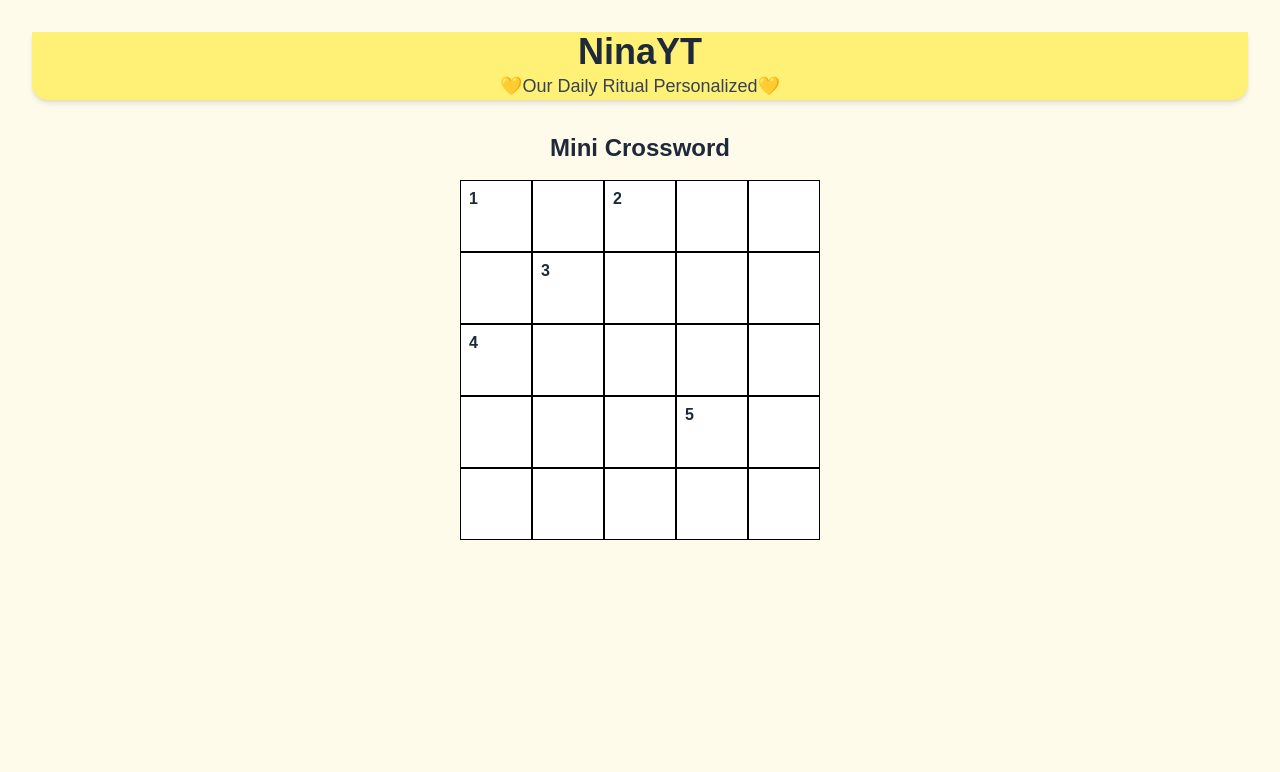
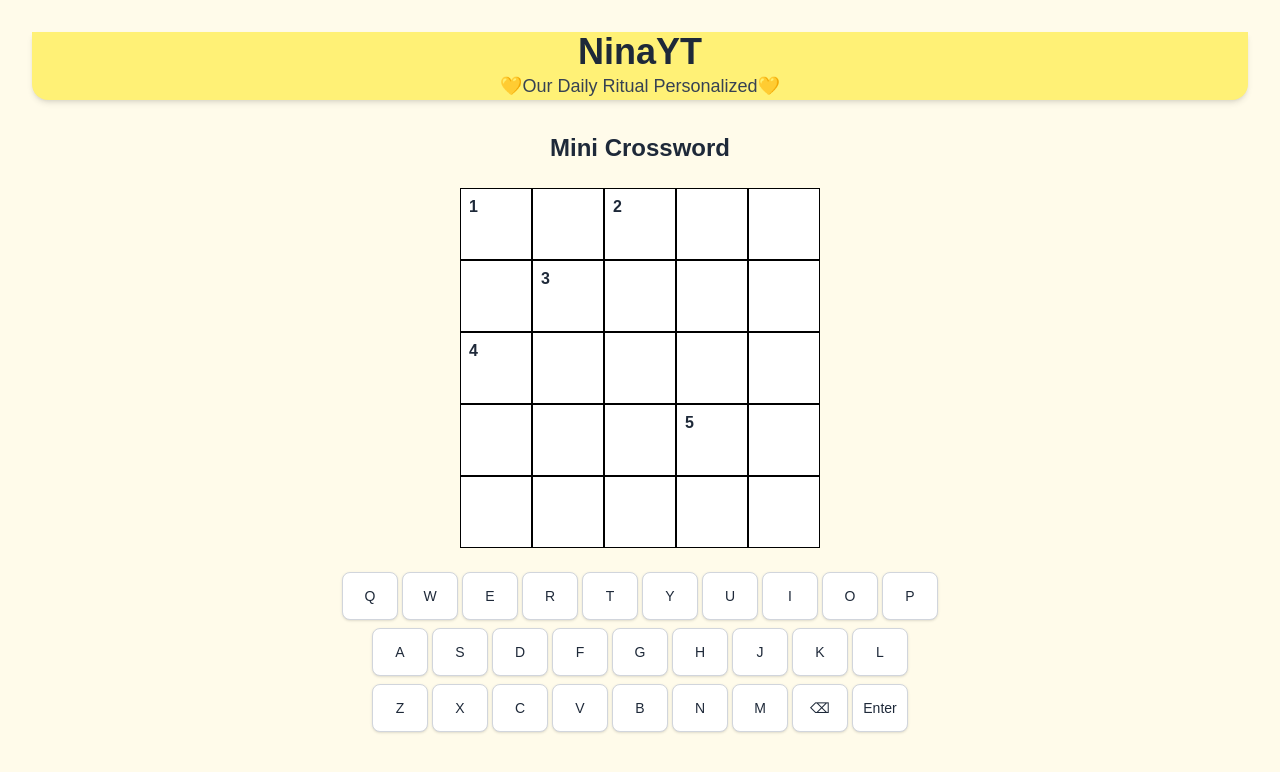
Before and after one commit to dtymoszenko/NYTGamesClone, a React (Vite) app: page /mini in a window 1280 px wide. Shown: the top 772 px of the page. Built offline with nearby package versions, Linux system fonts and the light colour scheme.

Commit message:
Mini logic and keyboard added

```diff
--- a/src/Mini.jsx
+++ b/src/Mini.jsx
@@ -1,6 +1,6 @@
 // Mini.jsx
 // ---------------------------------------------------------------------------
-// 5×5 crossword grid with clue numbers and letter input
+// 5×5 crossword grid with clue numbers, letter input, and styled keyboard
 // ---------------------------------------------------------------------------
 
 import { useState } from "react";
@@ -8,6 +8,13 @@ import { useState } from "react";
 /* --------------------------- GRID CONSTANTS --------------------------- */
 const SIZE = 5; // Grid is 5 rows × 5 columns
 const CELL = 72; // Size of each cell in pixels
+
+// On-screen keyboard rows (standard QWERTY)
+const kbRows = [
+  ["Q", "W", "E", "R", "T", "Y", "U", "I", "O", "P"],
+  ["A", "S", "D", "F", "G", "H", "J", "K", "L"],
+  ["Z", "X", "C", "V", "B", "N", "M", "Backspace", "Enter"],
+];
 
 export default function Mini() {
   // Stores the letters typed into each cell
@@ -28,18 +35,31 @@ export default function Mini() {
   };
 
   // Handles typing letters into the selected cell
-  // Used Stack, ChatGPT, and Reddit to understand this function/logic
-  function handleKeyDown(e) {
+  function handleKey(key) {
     if (!selected) return;
 
-    const key = e.key.toUpperCase();
-    if (key.length === 1 && key >= "A" && key <= "Z") {
-      const [r, c] = selected;
+    const [r, c] = selected;
+
+    if (key === "Backspace") {
       const updated = board.map((row, ri) =>
-        row.map((val, ci) => (ri === r && ci === c ? key : val))
+        row.map((val, ci) => (ri === r && ci === c ? "" : val))
+      );
+      setBoard(updated);
+      return;
+    }
+
+    const letter = key.toUpperCase();
+    if (letter.length === 1 && letter >= "A" && letter <= "Z") {
+      const updated = board.map((row, ri) =>
+        row.map((val, ci) => (ri === r && ci === c ? letter : val))
       );
       setBoard(updated);
     }
+  }
+
+  // Handles physical keyboard typing
+  function handleKeyDown(e) {
+    handleKey(e.key);
   }
 
   // Sets the selected cell when clicked
@@ -49,7 +69,7 @@ export default function Mini() {
 
   return (
     <div
-      className="p-4 flex flex-col items-center gap-4"
+      className="p-4 flex flex-col items-center gap-6"
       tabIndex={0}
       onKeyDown={handleKeyDown}
     >
@@ -92,6 +112,27 @@ export default function Mini() {
           })
         )}
       </div>
+
+      {/* On-screen keyboard */}
+      <div className="flex flex-col items-center gap-2 mt-6 px-2 w-full max-w-xl">
+        {kbRows.map((row, rowIndex) => (
+          <div key={rowIndex} className="flex justify-center gap-1 w-full">
+            {row.map((key) => (
+              <button
+                key={key}
+                onClick={() => handleKey(key)}
+                className={`flex-1 bg-white sm:flex-none sm:w-10 md:w-12 lg:w-14 h-12 rounded-lg shadow text-sm font-medium border border-gray-300 hover:brightness-105 transition ${
+                  key === "Enter" || key === "Backspace"
+                    ? "sm:w-20 md:w-24"
+                    : ""
+                }`}
+              >
+                {key === "Backspace" ? "⌫" : key}
+              </button>
+            ))}
+          </div>
+        ))}
+      </div>
     </div>
   );
 }
```
